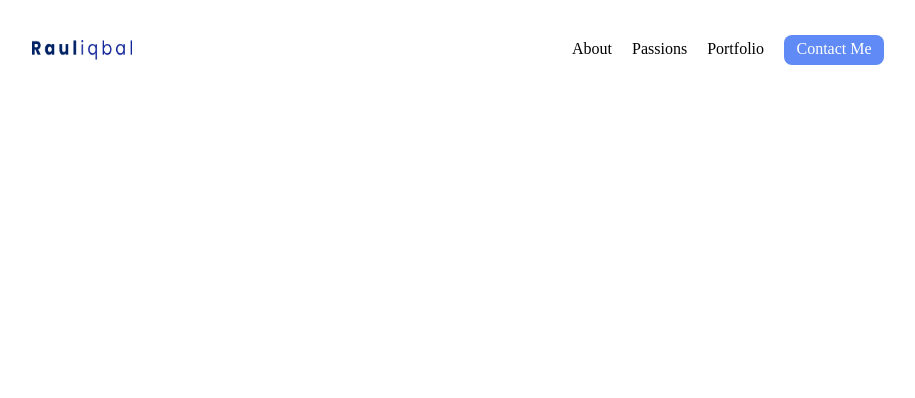
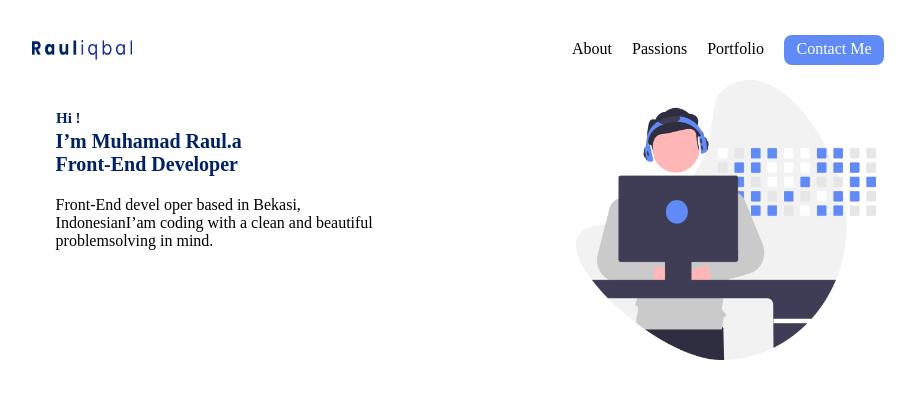
Before and after one commit to yorovv/home-work-oxir, a plain HTML site: page index.html in a window 1280 px wide. Shown: the whole page, without its empty margins (8-923 px from the left). Drawn offline with Linux system fonts and the light colour scheme.

Commit message:
dyum qism

```diff
--- a/index.html
+++ b/index.html
@@ -16,5 +16,13 @@
 <p class="pp">Contact Me</p>
 </div>
 </div>
+<div class="div2">
+    <h1 style="font-size: 15px;position: relative;left: 25px;color: #002265;">Hi !</h1>
+    <div class="ppp">
+        <h1 style="width: 200px;font-size: 20px; margin-top: 20px;color: #002265;">I’m Muhamad Raul.a Front-End Developer</h1>
+<p style="width: 320px; margin-top: 20px;">Front-End devel oper based in Bekasi, IndonesianI’am coding with a clean and beautiful problemsolving in mind.</p>
+</div>
+<img style="width: 300px;margin-left: 200px;position: relative;bottom: 30px;" src="./heroImg 1.png" alt="">
+</div>
 </body>
 </html>
--- a/style.css
+++ b/style.css
@@ -24,3 +24,10 @@ margin-left: 400px;
     bottom: 5px;
     color: white;
 }
+.div2{
+    display: flex;
+    margin-left: 39px;
+}
+.ppp{
+
+}
```
Also changed, not shown: heroImg 1.png (added).
